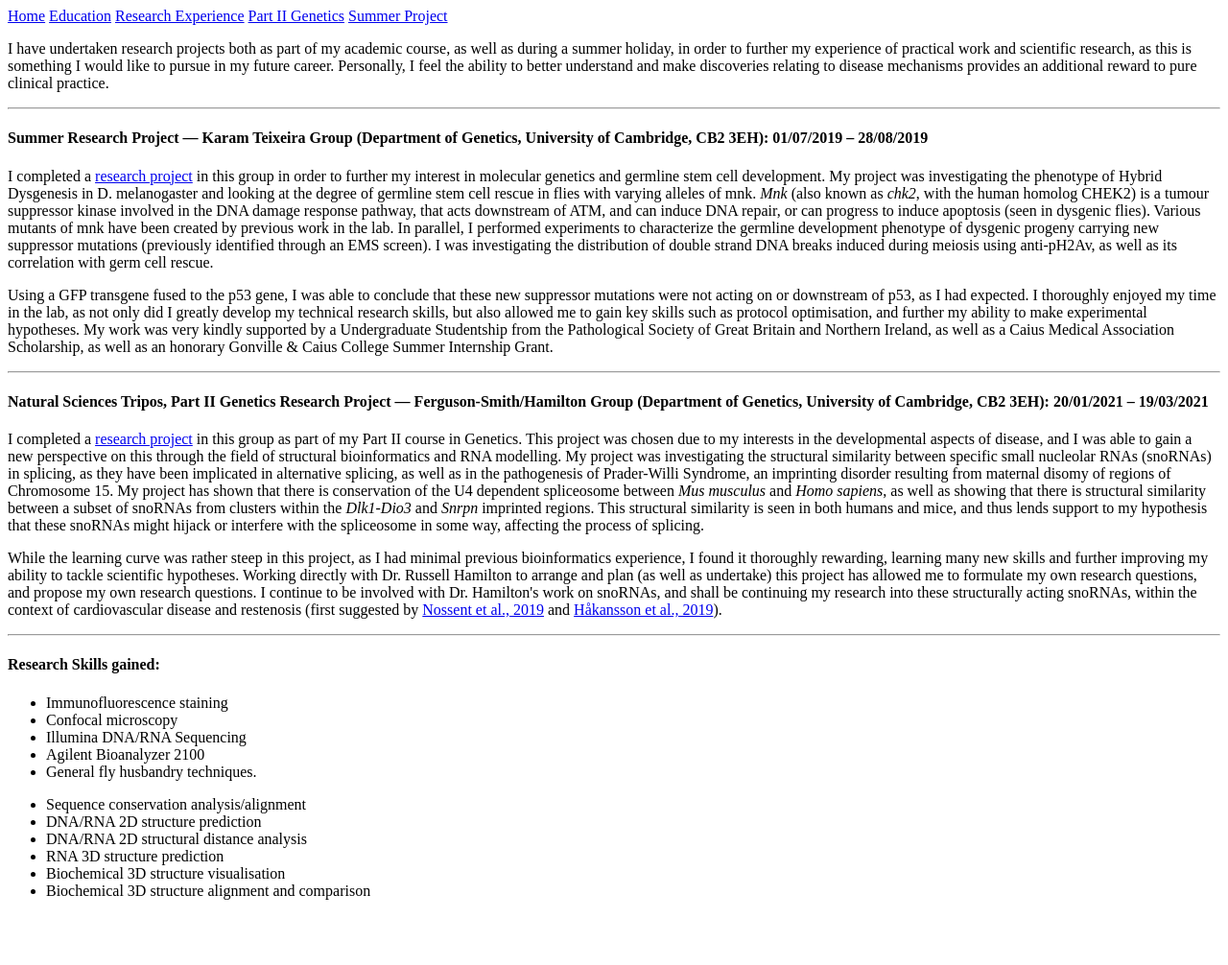
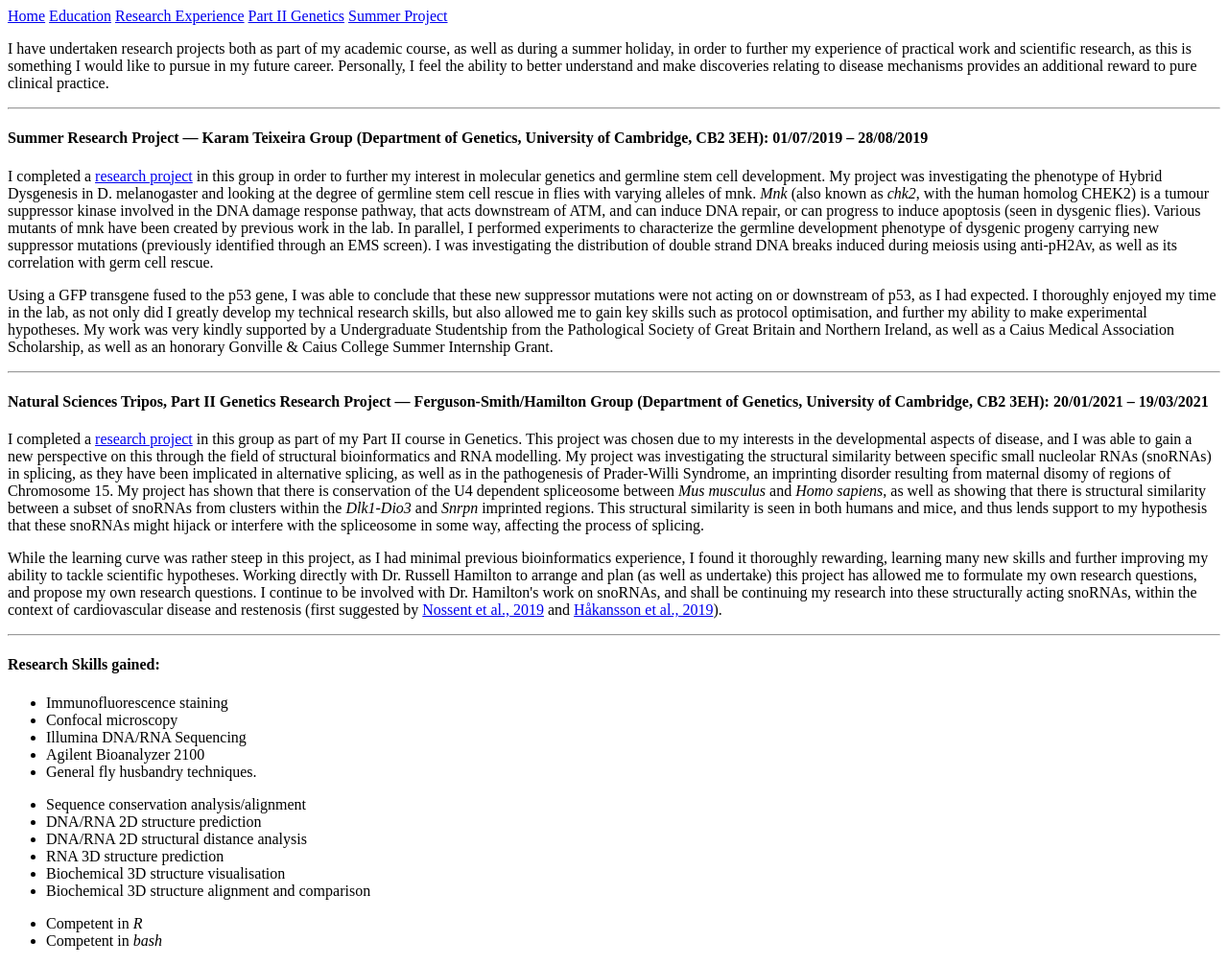
Before and after one commit to uak20/Website, a Jekyll site: the page research.html, which Jekyll copies as it is, in a window 1280 px wide. Shown: the whole page at 96% size. Built offline with Jekyll 4.4.1, drawn with Linux system fonts in a browser that asks for light colours; before the commit the page ends 954 px from its top, so only the background shows below that.

Commit message:
Update research.html

```diff
--- a/research.html
+++ b/research.html
@@ -48,5 +48,9 @@
   <li>Biochemical 3D structure alignment and comparison<br>
   </li>
 </ul>
+<ul>
+  <li>Competent in <i>R</i></li>
+  <li>Competent in <i>bash</i></li>
+</ul>
 </body>
 </html>
```
